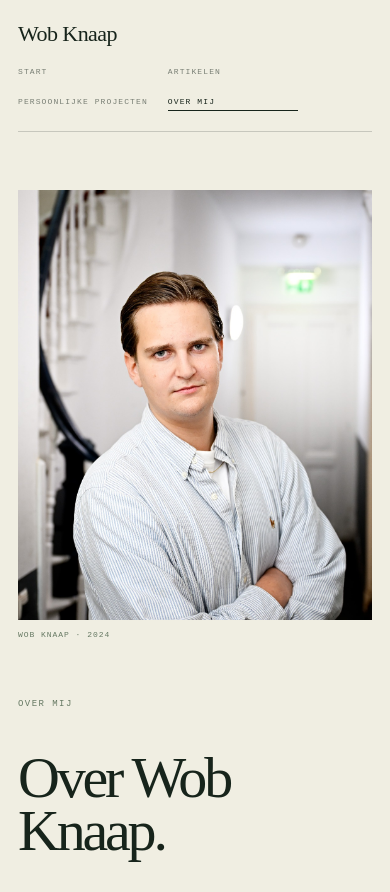
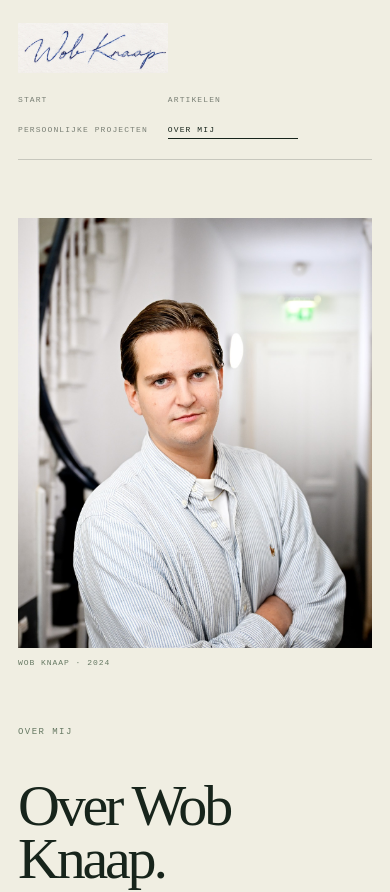
Before and after one commit to Wobknaap/Site, a Next.js app: page /over in a window 390 px wide. Shown: the top 892 px of the page. Built offline with nearby package versions, Linux system fonts and the light colour scheme.

Commit message:
Use handwritten signature in site header

```diff
--- a/app/components/site-chrome.tsx
+++ b/app/components/site-chrome.tsx
@@ -10,7 +10,7 @@ export function SiteHeader({ active }: { active?: ActivePage }) {
 
   return (
     <header className="site-header">
-      <a className="wordmark" href="/" aria-label="Startpagina Wob Knaap">Wob Knaap</a>
+      <a className="wordmark" href="/" aria-label="Startpagina Wob Knaap"><img src="/images/wob-knaap-signature.webp" alt="Wob Knaap" /></a>
       <nav aria-label="Hoofdnavigatie">
         {links.map(([key, href, label]) => (
           <a className={active === key ? "active" : ""} href={href} key={key} aria-current={active === key ? "page" : undefined}>{label}</a>
--- a/app/globals.css
+++ b/app/globals.css
@@ -20,7 +20,8 @@ img { display: block; width: 100%; }
 
 .page-wrap { width: min(1180px, calc(100% - 64px)); margin-inline: auto; }
 .site-header { height: 76px; width: min(1180px, calc(100% - 64px)); margin-inline: auto; display: flex; justify-content: space-between; align-items: center; border-bottom: 1px solid var(--line); }
-.wordmark { font: 500 25px/1 var(--serif); letter-spacing: -.025em; }
+.wordmark { display: flex; align-items: center; flex: 0 0 auto; width: 180px; }
+.wordmark img { width: 100%; height: auto; }
 .site-header nav { display: flex; gap: 34px; font: 10px var(--font-geist-mono); text-transform: uppercase; letter-spacing: .11em; }
 .site-header nav a { padding: 8px 0; opacity: .55; border-bottom: 1px solid transparent; }
 .site-header nav a:hover, .site-header nav a.active { opacity: 1; border-color: var(--ink); }
@@ -199,7 +200,7 @@ figcaption { display: flex; justify-content: space-between; gap: 18px; margin-to
 @media (max-width: 650px) {
   .page-wrap, .site-header, .site-footer { width: min(100% - 36px, 1180px); }
   .site-header { height: auto; min-height: 90px; align-items: flex-start; padding-block: 18px; }
-  .wordmark { padding-top: 3px; font-size: 22px; }
+  .wordmark { width: 150px; padding-top: 3px; }
   .site-header nav { display: grid; grid-template-columns: 1fr 1fr; gap: 4px 18px; }
   .site-header nav a { padding: 4px 0; font-size: 8px; }
   .terminal-banner { height: 170px; }
@@ -208,7 +209,7 @@ figcaption { display: flex; justify-content: space-between; gap: 18px; margin-to
   .hero-copy h1 { margin: 0; font-size: 56px; }
   .hero-deck { font-size: 18px; }
   .home-latest { padding-block: 42px 54px; }
-  .home-section-heading { margin-bottom: 20px; }
+  .home-section-heading { gap: 12px; margin-bottom: 20px; }
   .home-section-heading h1 { font-size: 48px; }
   .section-heading { grid-template-columns: 1fr; gap: 42px; }
   .section-heading h2 { font-size: 58px; }
--- a/scripts/build-pages.mjs
+++ b/scripts/build-pages.mjs
@@ -53,7 +53,7 @@ function header(active) {
     ["over", "/over/", "Over mij"],
   ];
   return `<header class="site-header">
-    <a class="wordmark" href="${href("/")}" aria-label="Startpagina Wob Knaap">Wob Knaap</a>
+    <a class="wordmark" href="${href("/")}" aria-label="Startpagina Wob Knaap"><img src="${href("/images/wob-knaap-signature.webp")}" alt="Wob Knaap"></a>
     <nav aria-label="Hoofdnavigatie">${links.map(([key, url, label]) => `<a${active === key ? ' class="active" aria-current="page"' : ""} href="${href(url)}">${label}</a>`).join("")}</nav>
   </header>`;
 }
```
Also changed, not shown: public/images/wob-knaap-signature.webp (added).
